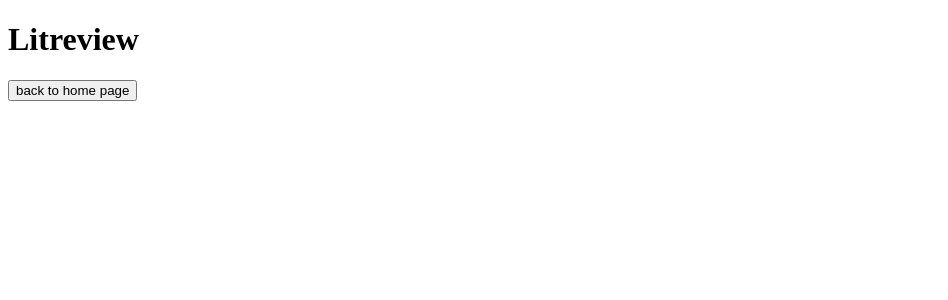
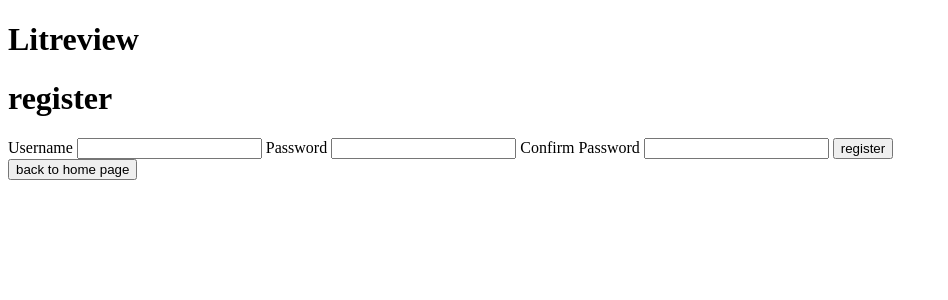
Before and after one commit to alexandre-75/Develop_a_web_application_using_Django, a Django app: page /sign_up in a window 1280 px wide. Shown: the top 300 px of the page, without its empty margins (0-948 px from the left). Run offline with Django 4.2, Linux system fonts and the light colour scheme.

Commit message:
forms.sign_up appli accounts

```diff
--- a/source/accounts/templates/accounts/sign_up.html
+++ b/source/accounts/templates/accounts/sign_up.html
@@ -3,6 +3,31 @@
 {% block welcome %}
 
 <div class="content_welcome">
+    <h1>register</h1>
+    <div class="form_sign_up">
+        <form method="POST" action="">
+            {% csrf_token %}
+
+            <label for="username">Username</label>
+            <input type="text" name="username" id="username">
+
+            <label for="password1">Password</label>
+            <input type="password" name="password1" id="password1">
+
+            <label for="password2">Confirm Password</label>
+            <input type="password" name="password2" id="password2">
+
+            {% if error %}
+            <small style="color: brown;">
+                {{ error }}
+            </small>
+            {% endif %}
+
+            <input type="submit" value="register">
+
+        </form>
+
+    </div>
     <div class="btn_back_to_home_page">
         <a href="{% url 'accounts_homepage' %}"><button>back to home page</button></a>
     </div>
--- a/source/accounts/views.py
+++ b/source/accounts/views.py
@@ -1,8 +1,19 @@
 from django.shortcuts import render
+from accounts.models import CustomUser
+from django.http import HttpResponse
 
 
 def homepage_welcome(request):
     return render(request, "accounts/homepage.html")
 
 def sign_up(request):
+    if request.method == "POST":
+        username = request.POST.get("username")
+        password1 = request.POST.get("password1")
+        password2 = request.POST.get("password2")
+        if password1 != password2:
+            return render(request, "accounts/sign_up.html", {"error": "mdp no correct"})
+        CustomUser.objects.create_user(username=username, password=password1)
+        return HttpResponse(f"bienvenue {username}")
+
     return render(request, "accounts/sign_up.html")
```
Also changed, not shown: source/db.sqlite3.
